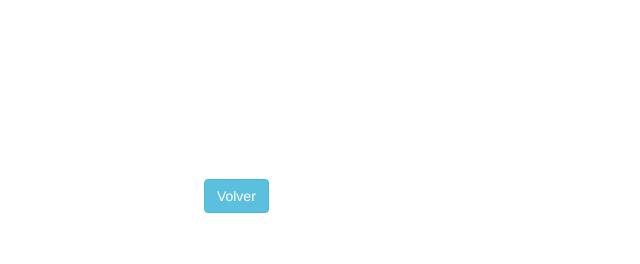
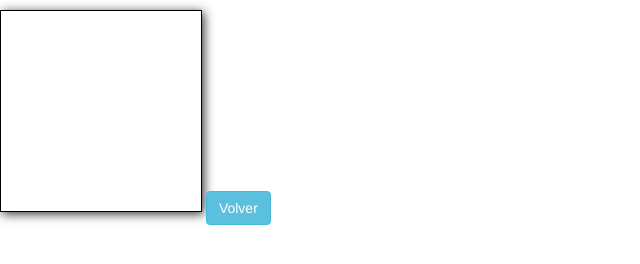
Before and after one commit to UCC-LabCompu2-Historico/proyecto-senestrari, a plain HTML site: page firma.html in a window 1280 px wide. Shown: the whole page, without its empty margins (0-640 px from the left). Drawn offline with nearby package versions, Linux system fonts and the light colour scheme.

Commit message:
funcion firmar

```diff
--- a/css/homeStyle.css
+++ b/css/homeStyle.css
@@ -36,7 +36,7 @@ h2 {
     margin-top: 20px;
 }
 
-#canvas2
+#canvasFirma
 {
     margin-top: 10px;
     border: 1px solid #000;
```
